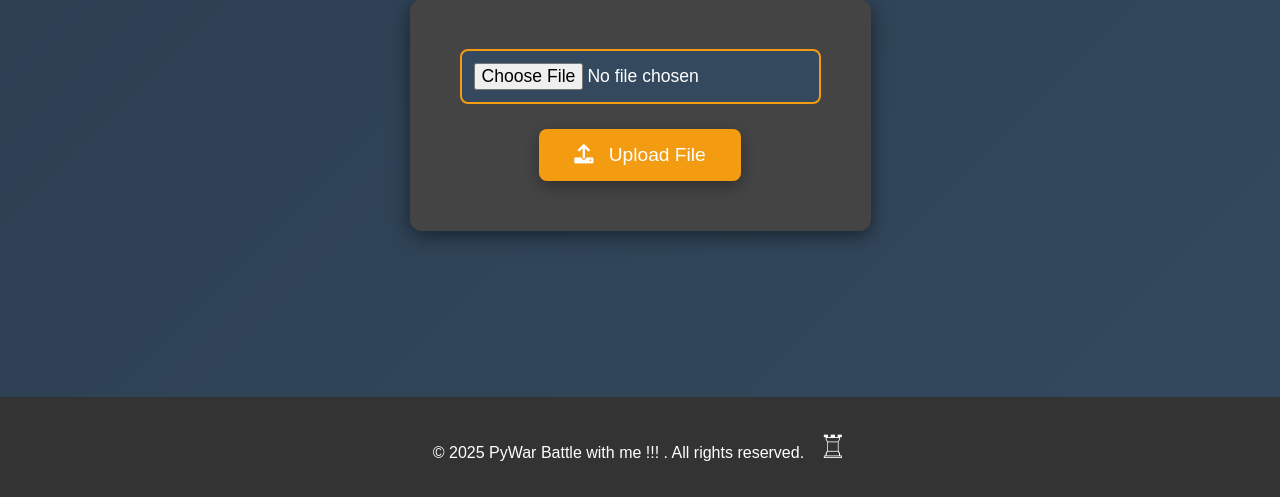
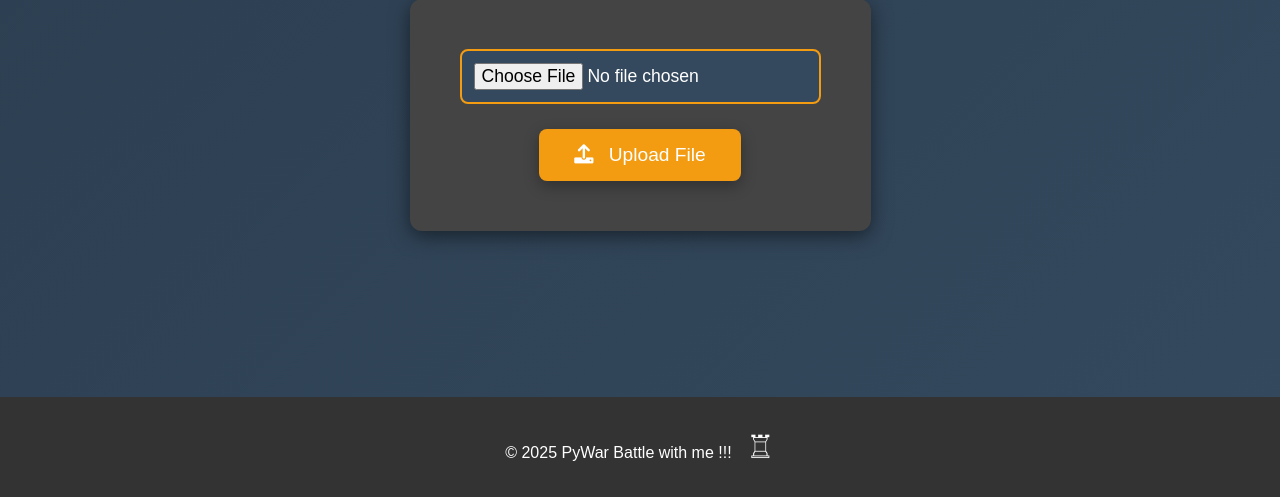
Before and after one commit to Naupjjin/2025-AIS3-pre-exam-challenge, a Flask app: page / in a window 1280 px wide. Shown: the part 359-856 px from the top of the page. Run offline with Flask 3, Linux system fonts and the light colour scheme.

Commit message:
Update index.html

```diff
--- a/PyWars/server/src/templates/index.html
+++ b/PyWars/server/src/templates/index.html
@@ -25,7 +25,7 @@
 </div>
 
 <footer>
-    <p>&copy; 2025 PyWar Battle with me !!! . All rights reserved. <span class="rook-emoji">♖</span></p>
+    <p>&copy; 2025 PyWar Battle with me !!! <span class="rook-emoji">♖</span></p>
 </footer>
 
 </body>
```
